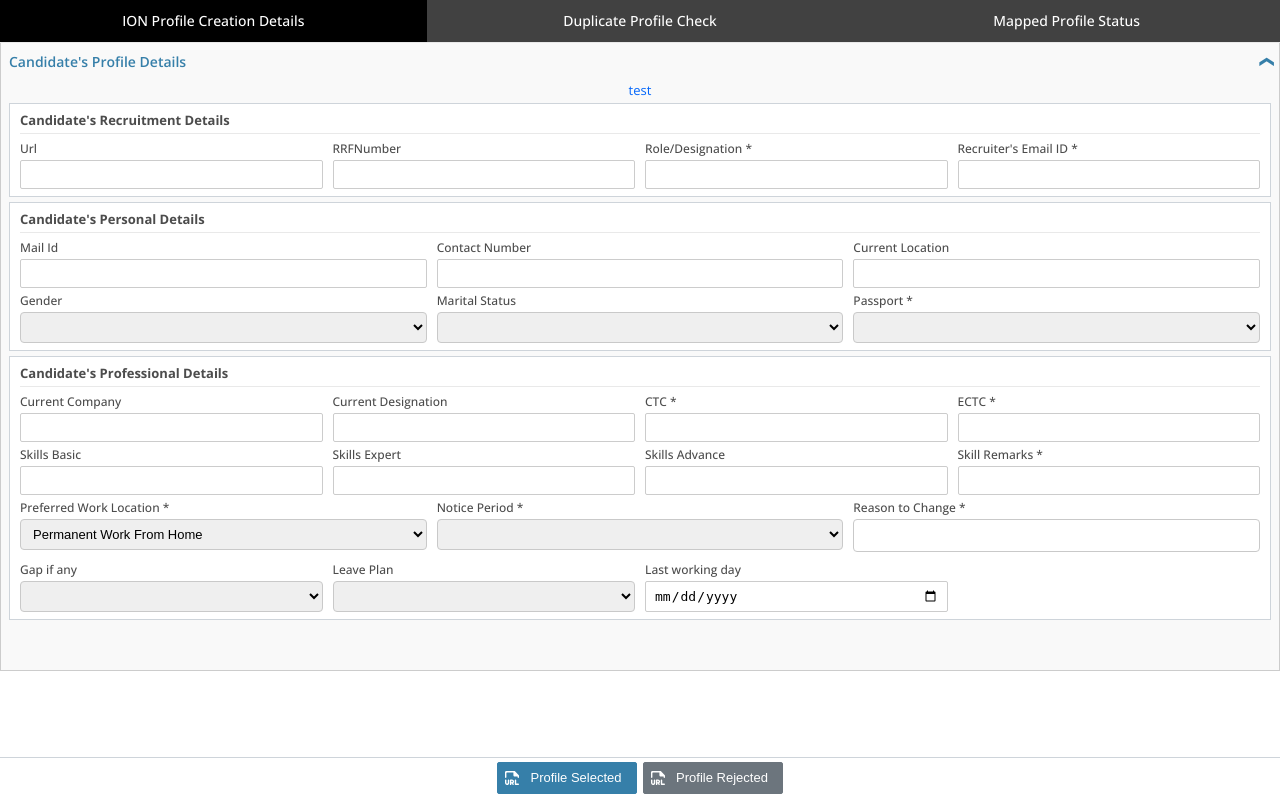
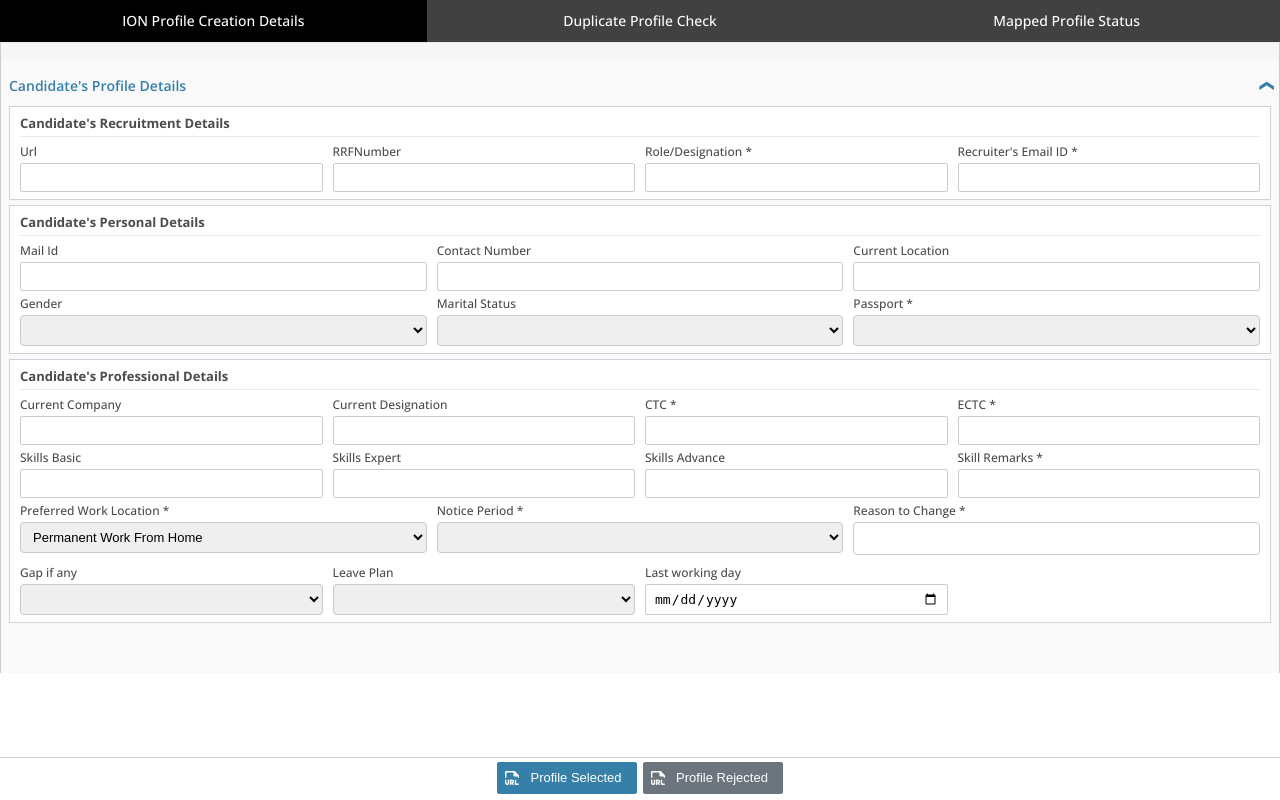
Before and after one commit to Hirenhg/ION-URL, a Flask app: page / in a window 1280 px wide. Run offline with Flask 3, Linux system fonts and the light colour scheme; lists and menus that the app fills with data are empty.

Commit message:
form action msg fix top and responseapi

```diff
--- a/static/css/style.css
+++ b/static/css/style.css
@@ -70,7 +70,12 @@ body.get-location-body {
 .tablink:first-child {
   border-left: none;
 }
-.tabbar-content{border:1px solid #cccccc;background-color: #f9f9f9;border-top: none;}
+.tabbar-content {
+  border: 1px solid #cccccc;
+  background-color: #f9f9f9;
+  border-top: none;
+  border-bottom: none;
+}
 .tabbar-content.active {
   display: block !important;
 }
@@ -94,7 +99,7 @@ body.get-location-body {
   font-size: 14px;
   line-height: 16px;
   font-weight: 600;
-  padding: 12px 8px;
+  padding: 36px 8px 12px;
 }
 
 .accordion .accordion-label::after {
@@ -306,6 +311,16 @@ body.get-location-body {
   display: none;
 }
 
+.form-action-msg-block {
+  position: fixed;
+  top: 43px;
+  left: 1px;
+  right: 1px;
+  background: #f6f6f6;
+  z-index: 9;
+  padding: 8px;
+}
+
 #MessageHolder {
   font-size: 14px;
   line-height: 20px;
@@ -331,8 +346,13 @@ body.get-location-body {
   text-align: left;
 }
 
+.api-validation-msg .api-label {
+  color: #4c4c4c;
+  text-transform: capitalize;
+}
+
 #api-validation-mailid {
-  padding: 0 0 5px;
+  padding: 0;
   text-align: center;
 }
 
--- a/static/js/scripts.js
+++ b/static/js/scripts.js
@@ -16,7 +16,18 @@ $(document).ready(function () {
           success: function (response) {
             var JsonResponse = JSON.parse(response);
             if (JsonResponse.result.error == undefined) {
-            $("#api-validation").text("Profile Found");
+           // $("#api-validation").text("Profile Found");
+              $("#api-validation").html("Profile Found<br>" +
+                      "<label class=\"api-label\">Stage:</label> " + JsonResponse.result.stage + "<br>" +
+                      "<label class=\"api-label\">Create Date:</label> " + JsonResponse.result.create_date + "<br>" +
+                      "<label class=\"api-label\">Source:</label> " + JsonResponse.result.source + "<br>" +
+                      "<label class=\"api-label\">RRf Id:</label> " + JsonResponse.result.rrf_id + "<br>" +
+                      "<label class=\"api-label\">Last Updated:</label> " + JsonResponse.result.last_updated + "<br>" +
+                            "<label class=\"api-label\">Designation:</label> " + JsonResponse.result.designation + "<br>" +
+                      "<label class=\"api-label\">Last Stage:</label> " + JsonResponse.result.last_stage + "<br>" +
+                      "<label class=\"api-label\">Last Stage Updated:</label> " + JsonResponse.result.last_stage_updated + "<br>" +
+                      "<label class=\"api-label\">Last Stage Responsible:</label> " + JsonResponse.result.last_stage_responsible
+            );
             } else {
               $("#api-validation").text("Profile didn't find");
             }
--- a/templates/index.html
+++ b/templates/index.html
@@ -26,10 +26,12 @@
           <label class="accordion-label" for="candidate-tab">Candidate's Profile Details</label>
           <div class="accordion-content">
             <form class="form" id="autofillform">
-              <div id="MessageHolder"></div>
-              <div id="formError" class="error"></div>
-              <div id="urlnotmach"></div>
-              <div id="api-validation-mailid" class="api-validation-msg">test</div>
+              <div class="form-action-msg-block">
+                <div id="MessageHolder"></div>
+                <div id="formError" class="error"></div>
+                <div id="urlnotmach"></div>
+                <div id="api-validation-mailid" class="api-validation-msg"></div>
+              </div>
               <div class="form-input-card">
                 <div class="card-title">Candidate's Recruitment Details</div>
                 <div class="input-row-grid-four">
```
